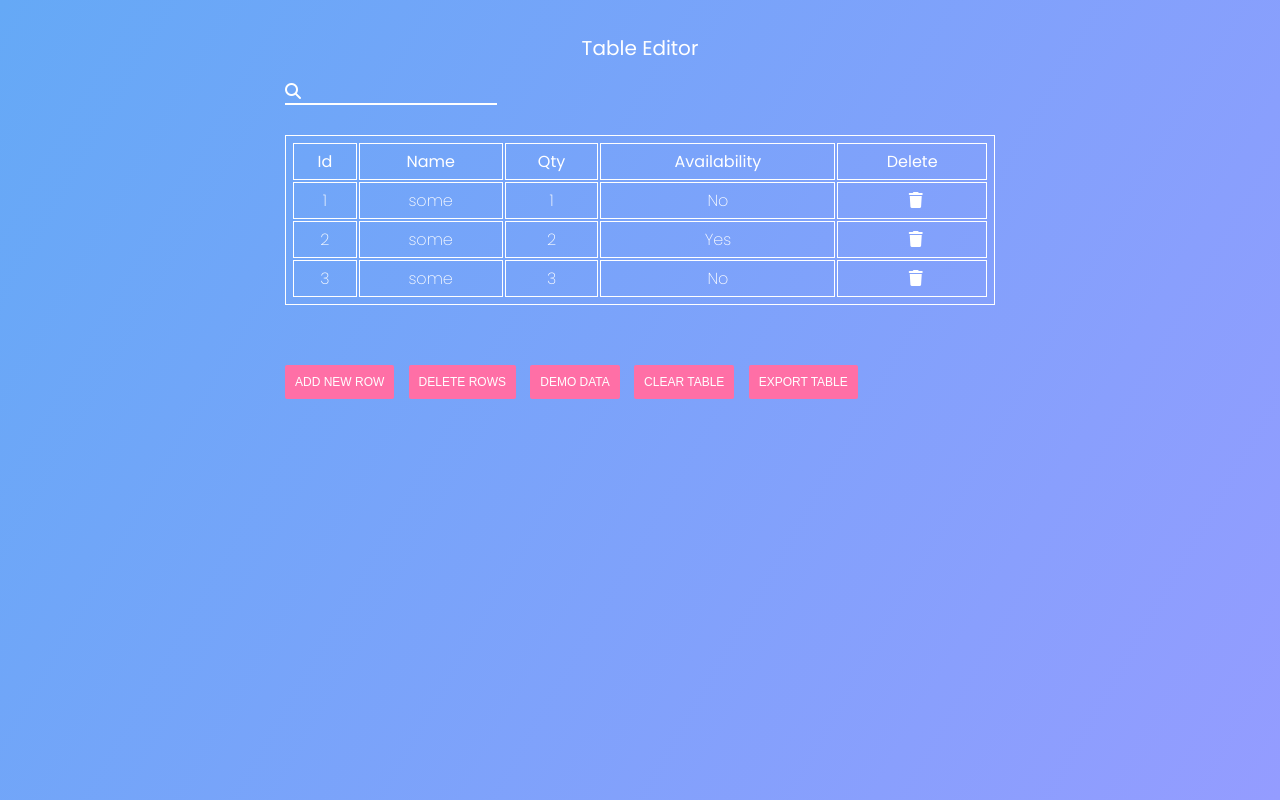
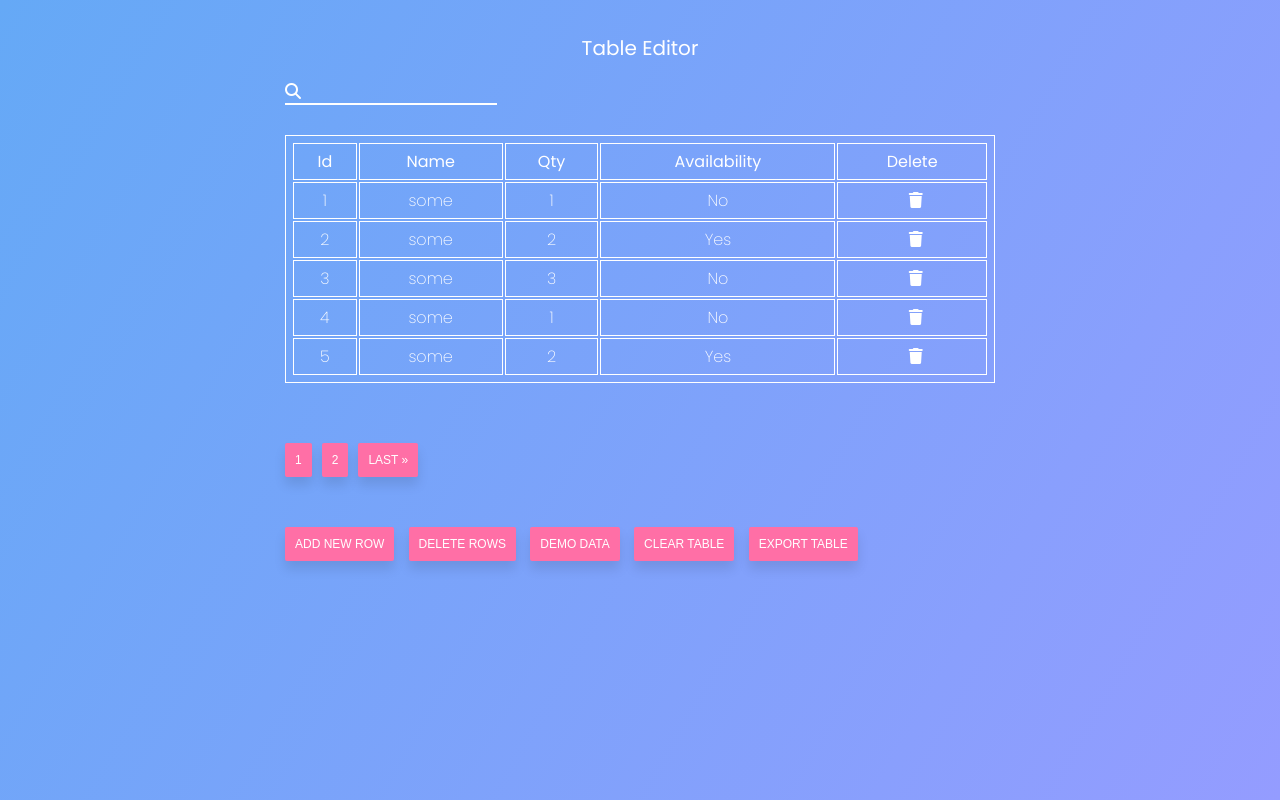
Before and after one commit to kpeleshko/LearningProject-JS-Table, a plain HTML site: page index.html in a window 1280 px wide. Drawn offline with Linux system fonts and the light colour scheme.

Commit message:
ADD: Pagination functional

```diff
--- a/app.js
+++ b/app.js
@@ -2,6 +2,9 @@ let data = [
     {id: 1, name: 'some', qty: 1, availability: false, delete: true},
     {id: 2, name: 'some', qty: 2, availability: true, delete: false},
     {id: 3, name: 'some', qty: 3, availability: false, delete: true},
+    {id: 4, name: 'some', qty: 1, availability: false, delete: true},
+    {id: 5, name: 'some', qty: 2, availability: true, delete: false},
+    {id: 6, name: 'some', qty: 3, availability: false, delete: true},
 ];
 
 const table = document.getElementById('table-body');
@@ -19,11 +22,81 @@ const inputAvailability = document.querySelector("[name=availability]");
 let rowsNumber = 0;
 let itemsToDelete = [];
 
-function generateTable(table, data) {
-    for (let element of data) {
+let state = {
+    'querySet': data,
+    'page': 1,
+    'rows': 5,
+    'window': 5,
+}
+
+function pagination(querySet, page, rows) {
+    let trimStart = (page - 1) * rows;
+    let trimEnd = trimStart + rows;
+    let trimmedData = querySet.slice(trimStart, trimEnd);
+    let pages = Math.ceil(querySet.length / rows);
+    return {
+        'querySet': trimmedData,
+        'pages': pages,
+    }
+}
+
+function pageButtons(pages) {
+    let wrapper = document.getElementById('pagination-wrapper');
+
+    wrapper.innerHTML = '';
+
+    let maxLeft = (state.page - Math.floor(state.window / 2));
+    let maxRight = (state.page + Math.floor(state.window / 2));
+
+    if (maxLeft < 1) {
+        maxLeft = 1;
+        maxRight = state.window;
+    }
+
+    if (maxRight > pages) {
+        maxLeft = pages - (state.window - 1);
+
+        if (maxLeft < 1){
+        	maxLeft = 1;
+        }
+        maxRight = pages;
+    }
+
+
+    for (let page = maxLeft; page <= maxRight; page++) {
+    	wrapper.innerHTML += `<button value=${page} class="btn">${page}</button>`
+    }
+
+    if (state.page != 1) {
+        wrapper.innerHTML = `<button value=${1} class="btn">&#171; First</button>` + wrapper.innerHTML
+    }
+
+    if (state.page != pages) {
+        wrapper.innerHTML += `<button value=${pages} class="btn">Last &#187;</button>`
+    }
+
+    let paginationBtns = document.querySelectorAll('.btn');
+
+    paginationBtns.forEach(button => {
+        button.addEventListener('click', function() {
+            table.innerHTML ='';
+            state.page = Number(button.value);
+            generateTable(table);
+        })
+    })
+}
+
+function generateTable(table) {
+    let data = pagination(state.querySet, state.page, state.rows);
+
+    for (let element of data.querySet) {
         generateRow(table, element);
     }
+
+    pageButtons(data.pages);
 }
+
+generateTable(table);
 
 function generateRow(table, element) {
     rowsNumber++;
@@ -33,7 +106,6 @@ function generateRow(table, element) {
         let text = document.createTextNode(element[key]);
 
         if (key === 'id') {
-            text.textContent = rowsNumber;
             row.setAttribute('data-id', element.id);
         }
 
@@ -58,7 +130,7 @@ function addRow(event) {
     event.preventDefault();
 
     newRowData = {};
-    newRowData.id = 1;
+    newRowData.id = data.length + 1;
     newRowData.name = inputName.value;
     newRowData.qty = inputQty.value;
     newRowData.availability = inputAvailability.checked;
@@ -74,19 +146,20 @@ function addRow(event) {
 
 function addRandomRow() {
     newRowData = {};
-    newRowData.id = 1;
+    newRowData.id = data.length + 1;
     newRowData.name = Math.random().toString(36).substring(2, 15);
     newRowData.qty = Math.floor(Math.random() * 1001);
     newRowData.availability = Math.random() < 0.5;
     newRowData.delete = false;
 
     data.push(newRowData);
-    generateRow(table, newRowData);
 }
 
 function generateData () {
     let randomNumber = Math.floor(Math.random() * 11);
     for(i=0; i<randomNumber; i++) addRandomRow();
+    table.innerHTML = '';
+    generateTable(table)
 };
 
 function tableClickHandler(event) {
@@ -129,8 +202,6 @@ function searchTable(event) {
     }
 }
 
-generateTable(table, data);
-
 addNewRowBtn.addEventListener('click', showForm);
 addRowBtn.addEventListener('click', addRow);
 generateDataBtn.addEventListener('click', generateData);
--- a/index.html
+++ b/index.html
@@ -44,6 +44,8 @@
         </tbody>
     </table>
 
+    <div id="pagination-wrapper"></div>
+
     <button id="add-new-row">Add New Row</button>
     <button id="delete-row">Delete Rows</button>
     <button id="generate-row">Demo Data</button>
--- a/style.css
+++ b/style.css
@@ -91,6 +91,7 @@ button {
     background-color: #FF6FA6;
     outline: none;
     transition: background-color .2s ease;
+    box-shadow: 0px 8px 12px rgba(0,0,0,0.1);
 }
 
 button:hover {
```
